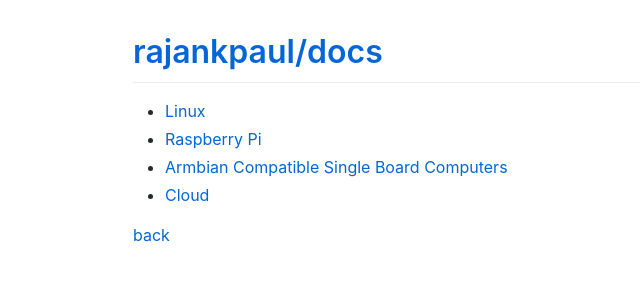
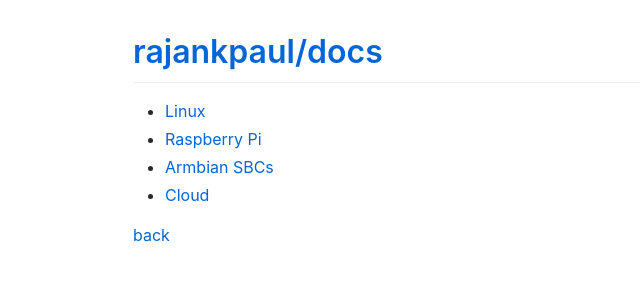
Before and after one commit to rajankpaul/docs, a Jekyll site: the page built from tutorials/index.md, in a window 1280 px wide. Shown: the top 300 px of the page, without its empty margins (17-657 px from the left). Built offline with Jekyll 4.4.1, drawn with Linux system fonts in a browser that asks for light colours; comment, search, counter and statistics services are not loaded.

Commit message:
Update index.md

```diff
--- a/tutorials/index.md
+++ b/tutorials/index.md
@@ -5,7 +5,7 @@ title: Tutorials
 
 *   [Linux](./linux/)
 *   [Raspberry Pi](./raspberry_pi/)
-*   [Armbian Compatible Single Board Computers](./armbian_boards/)
+*   [Armbian SBCs](./armbian_boards/)
 *   [Cloud](./cloud/)
 
 [back](../)
```
